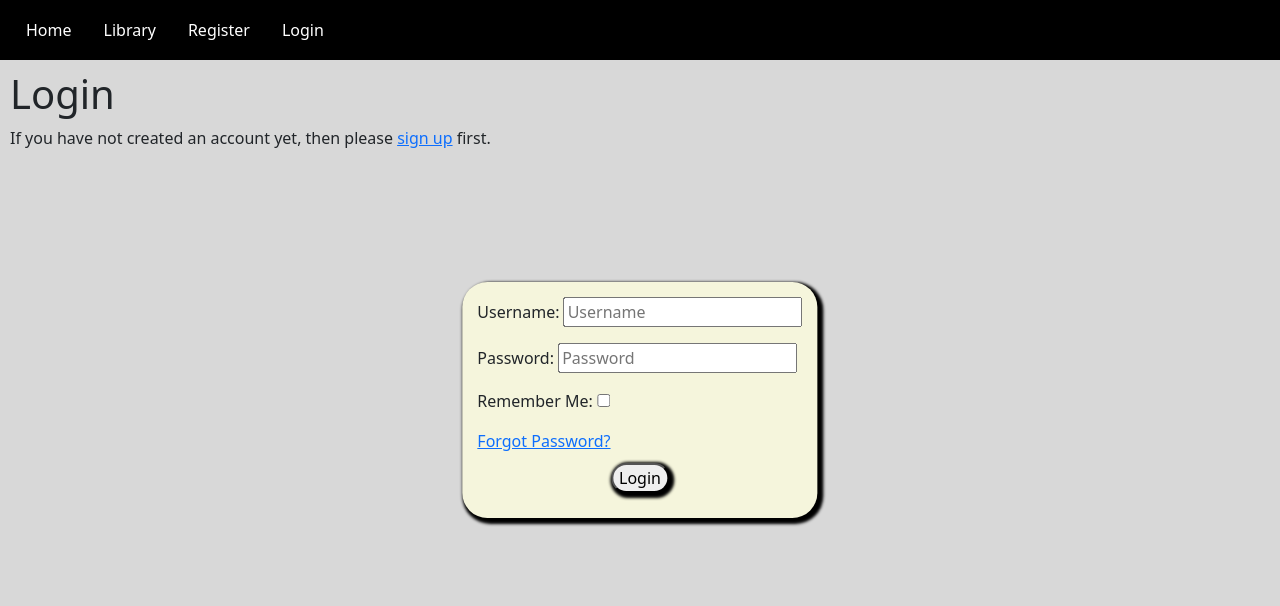
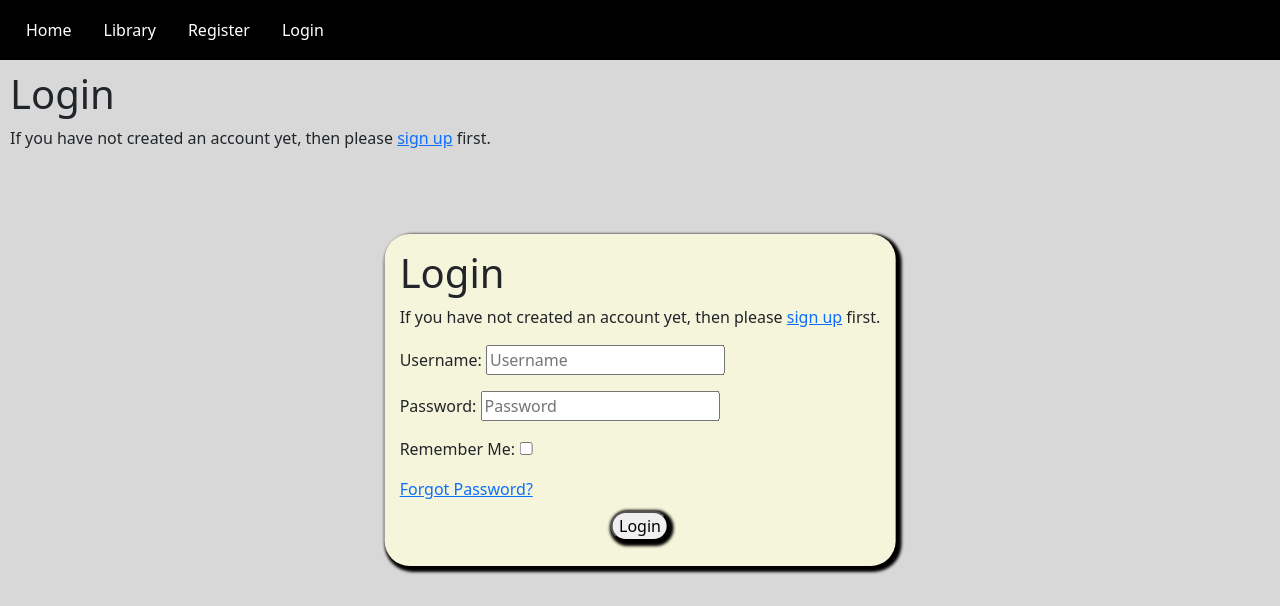
Before and after one commit to GitHub-Harrison/gamers-library, a Django app: page /accounts/login/ in a window 1280 px wide. Shown: the top 606 px of the page. Run offline with Django 3.2, Linux system fonts and the light colour scheme; some libraries are stand-ins or nearby versions.

Commit message:
Add login heading + text to login form

```diff
--- a/templates/account/login.html
+++ b/templates/account/login.html
@@ -15,6 +15,10 @@
 
 <div class="log-center">
     <form class="login" method="POST" action="{% url 'account_login' %}">
+        <h1>Login</h1>
+        <p>{% blocktrans %}If you have not created an account yet, then please
+        <a href="{{ signup_url }}">sign up</a> first.{% endblocktrans %}</p>
+
         {% csrf_token %}
         {{ form.as_p }}
         {% if redirect_field_value %}
```
